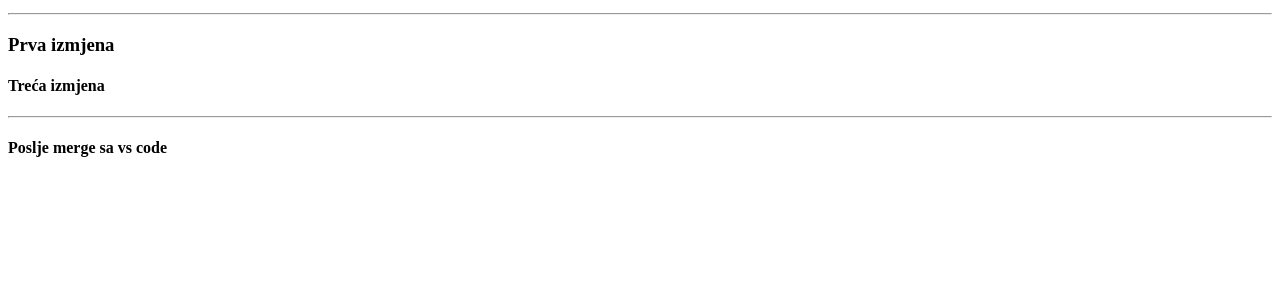
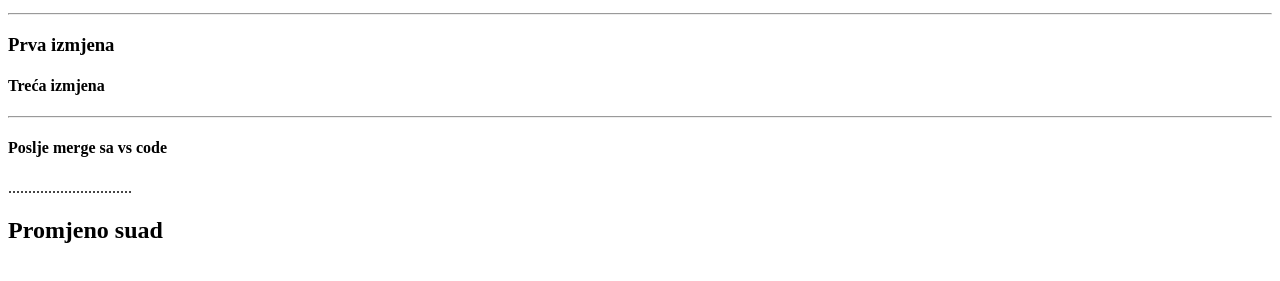
Before and after one commit to suad-mo/moj-prvi-projekt, a plain HTML site: page index.html in a window 1280 px wide. Shown: the part 101-382 px from the top of the page. Drawn offline with Linux system fonts and the light colour scheme.

Commit message:
Promjenio suad

```diff
--- a/index.html
+++ b/index.html
@@ -15,5 +15,8 @@
     <hr>
 
     <h4>Poslje merge sa vs code</h4>
+
+    <p>...............................</p>
+    <h2>Promjeno suad</h2>
 </body>
 </html>
```
